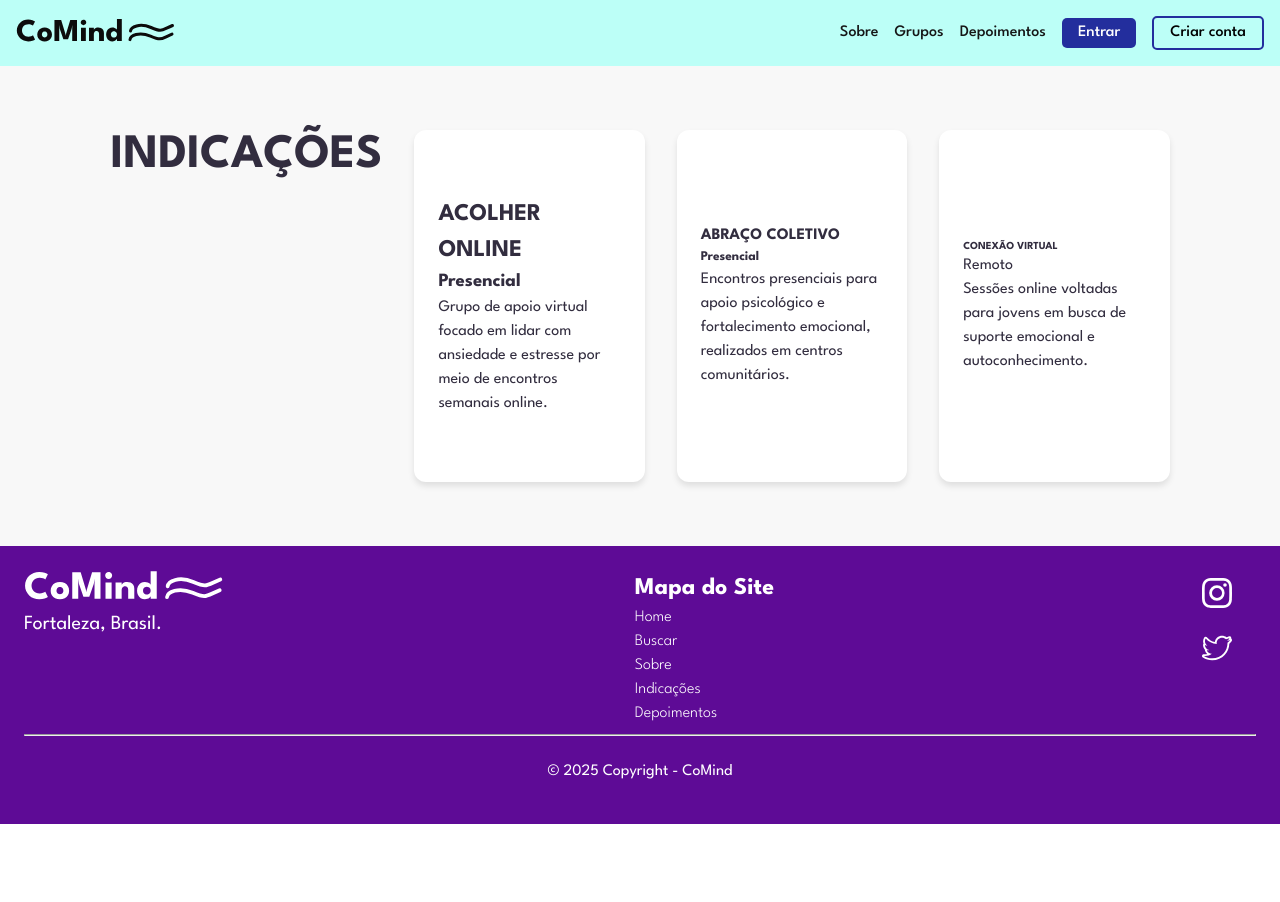
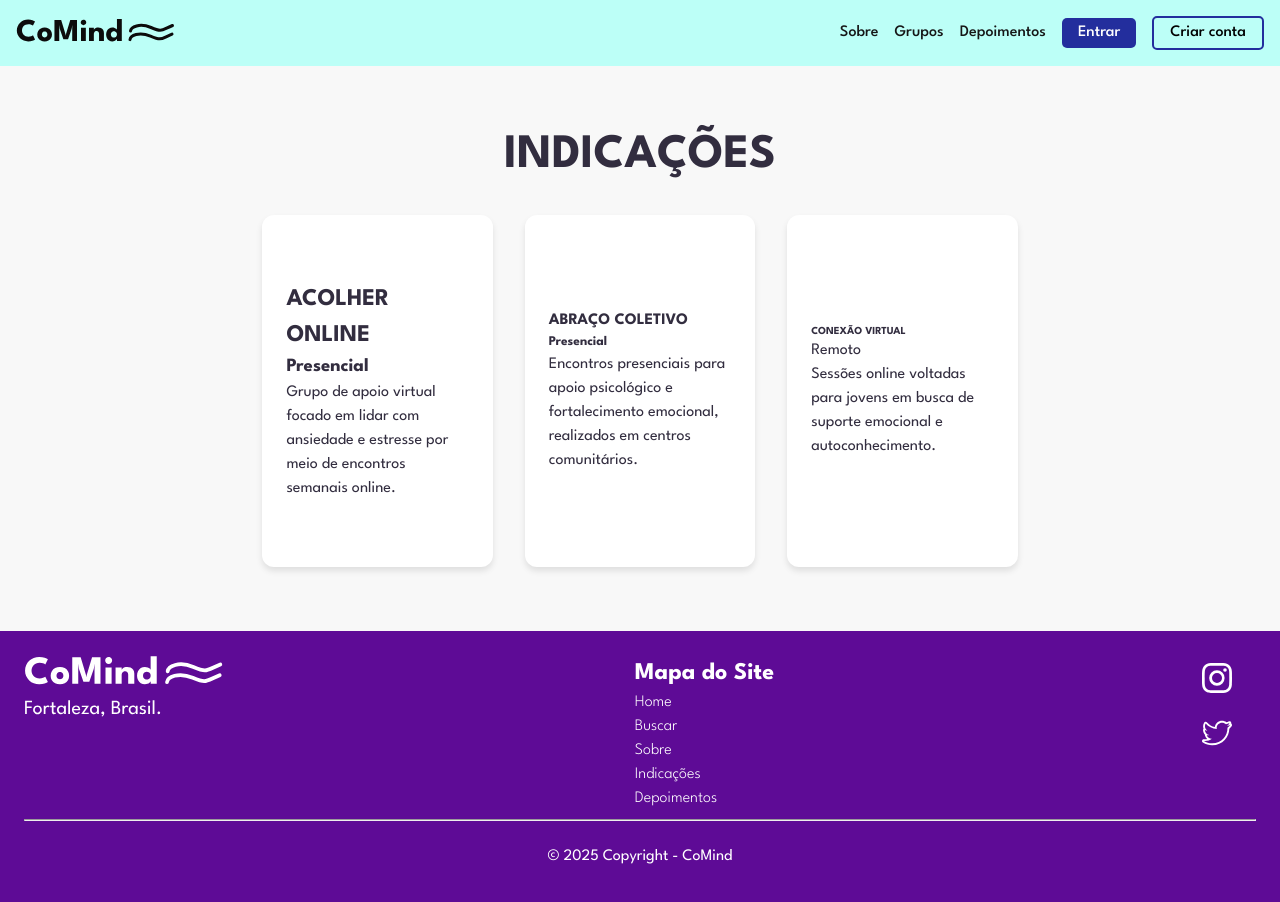
Before and after one commit to ingrydf12/coMind-Front, a React (Vite) app: page /indications in a window 1280 px wide. Shown: the top 902 px of the page. Before the commit the page ends 824 px from the top, so only its background shows below. Built offline with nearby package versions, Linux system fonts and the light colour scheme.

Commit message:
fix: title centralized

```diff
--- a/src/components/Indicacoes/Indicacoes.jsx
+++ b/src/components/Indicacoes/Indicacoes.jsx
@@ -3,8 +3,8 @@ import '../../styles/Indicacoes.css';
 const Indicacoes = () => {
     return (
         <div className="Indicacoes">
+            <h1>INDICAÇÕES</h1>
             <div className="Indicacoes-text">
-        <h1>INDICAÇÕES</h1>
                 <div className="card1">
                     <h2>ACOLHER ONLINE</h2>
                     <h3>Presencial </h3>
```
Lines whose indentation alone changed are shown as unchanged.
